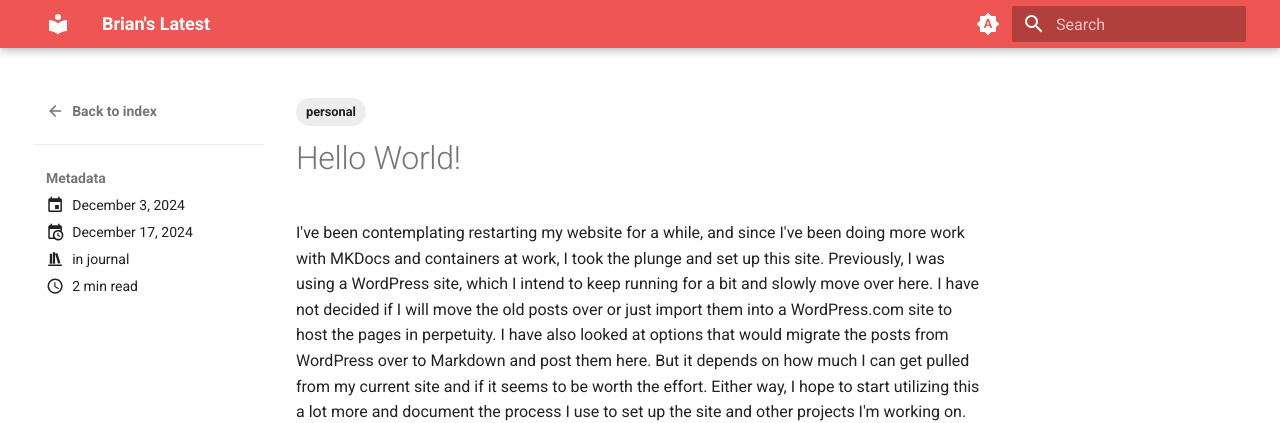
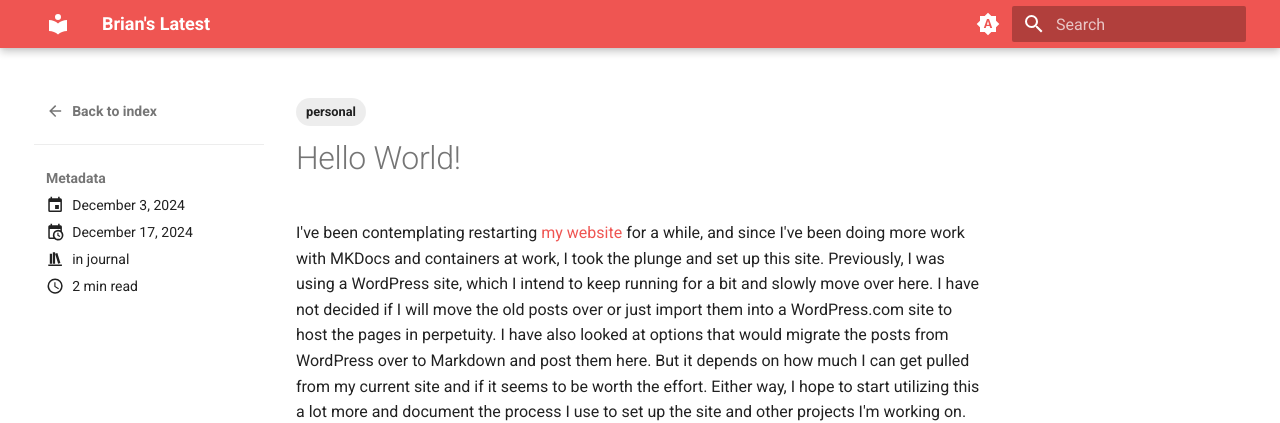
Before and after one commit to bmbufalo/bmbufalo, an MkDocs documentation site: the page built from docs/posts/2024-12-03_hello_world.md, in a window 1280 px wide and 1149 px high. Shown: the top 423 px of the window. Built offline with MkDocs 1.6.1 and Material for MkDocs 9.7.7, drawn with Linux system fonts in a browser that asks for light colours; some of the changed lines change nothing that is shown; some of the changed text lies outside the part shown.

Commit message:
added link to old blog

```diff
--- a/docs/posts/2024-12-03_hello_world.md
+++ b/docs/posts/2024-12-03_hello_world.md
@@ -13,7 +13,7 @@ pin: false
 
 # Hello World!
 
-I've been contemplating restarting my website for a while, and since I've been doing more work with MKDocs and containers at work, I took the plunge and set up this site. Previously, I was using a WordPress site, which I intend to keep running for a bit and slowly move over here. I have not decided if I will move the old posts over or just import them into a WordPress.com site to host the pages in perpetuity. I have also looked at options that would migrate the posts from WordPress over to Markdown and post them here. But it depends on how much I can get pulled from my current site and if it seems to be worth the effort. Either way, I hope to start utilizing this a lot more and document the process I use to set up the site and other projects I'm working on. One big change is there will be a lot less personal family stuff posted here; I'll move most of that to other forms of social media.
+I've been contemplating restarting [my website](https://brian.bufalo.me) for a while, and since I've been doing more work with MKDocs and containers at work, I took the plunge and set up this site. Previously, I was using a WordPress site, which I intend to keep running for a bit and slowly move over here. I have not decided if I will move the old posts over or just import them into a WordPress.com site to host the pages in perpetuity. I have also looked at options that would migrate the posts from WordPress over to Markdown and post them here. But it depends on how much I can get pulled from my current site and if it seems to be worth the effort. Either way, I hope to start utilizing this a lot more and document the process I use to set up the site and other projects I'm working on. One big change is there will be a lot less personal family stuff posted here; I'll move most of that to other forms of social media.
 
 For the host, I'm using [GitLab Pages](https://pages.gitlab.com). I have slowly started to move more and more code there as I really like their feature set. I know most of the world uses [GitHub](https://www.github.com) for hosting code and sites, but I had a lot of experience with [GitLab](https://www.gitlab.com) from my previous employer, so the transition was easy.
 
```
